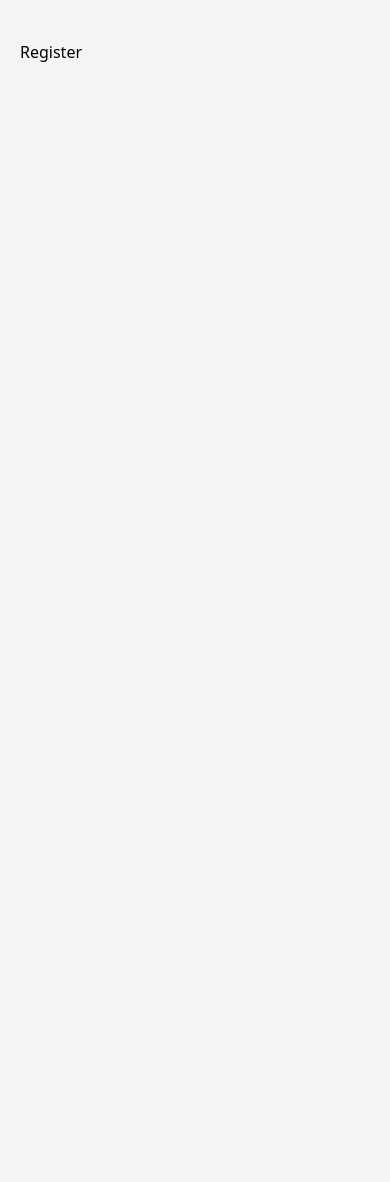
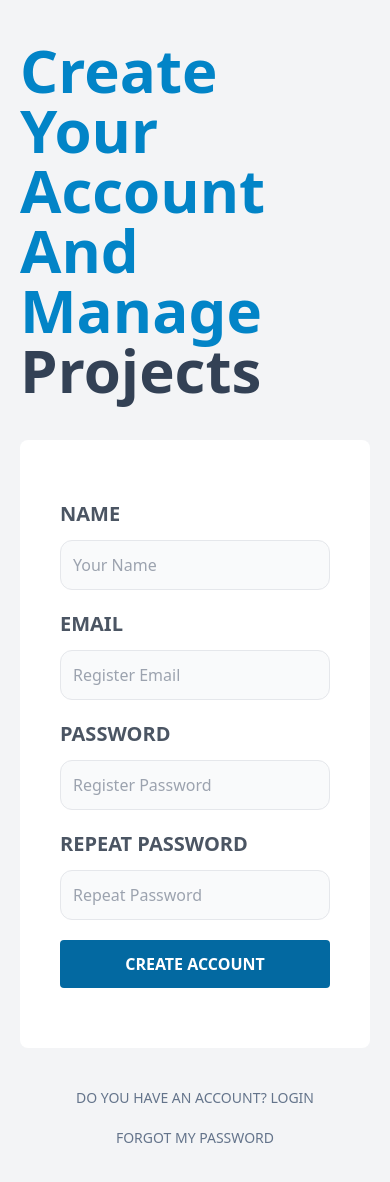
Before and after one commit to jcromerohdz/upTask-frontend, a React (Vite) app: page /register in a window 390 px wide. Shown: the top 1182 px of the page. Before the commit the page ends 864 px from the top, so only its background shows below. Built offline with nearby package versions, Linux system fonts and the light colour scheme.

Commit message:
Creating ConfirmAccount, ForgotPassword, Login, NewPassword and Register pages and stalying with taiwindcss, also validating that all filds are require on the register page

```diff
--- /dev/null
+++ b/src/components/Alert.jsx
@@ -0,0 +1,11 @@
+import React from 'react'
+
+const Alert = ({alertMsg}) => {
+  return (
+    <div className={`${alertMsg.error ? 'from-red-400 to-red-600': 'from-sky-400 to-sky-600'} bg-gradient-to-br text-center p-3 rounded-xl uppercase text-white font-bold text-sm my-10`}>
+      {alertMsg.msg}
+    </div>
+  )
+}
+
+export default Alert
--- a/src/pages/ConfirmAccount.jsx
+++ b/src/pages/ConfirmAccount.jsx
@@ -2,7 +2,14 @@ import React from 'react'
 
 const ConfirmAccount = () => {
   return (
-    <div>ConfirmAccount</div>
+    <>
+      <h1 className='text-sky-600 font-black text-6xl capitalize'>
+        Confirm your account and start to create your {' '}
+        <span className='text-slate-700'>
+          projects
+        </span>
+      </h1>
+    </>
   )
 }
 
--- a/src/pages/ForgotPassword.jsx
+++ b/src/pages/ForgotPassword.jsx
@@ -1,8 +1,54 @@
 import React from 'react'
+import { Link } from 'react-router-dom'
 
 const ForgotPassword = () => {
   return (
-    <div>ForgotPassword</div>
+    <>
+      <h1 className='text-sky-600 font-black text-6xl capitalize'>
+        Recover your access for not losing your {' '}
+        <span className='text-slate-700'>
+          projects
+        </span>
+      </h1>
+      <form
+        className='my-10 bg-white showdow rounded-lg p-10'
+        action=""
+      >
+        <div className='my-5'>
+          <label
+            className='uppercase text-gray-600 block text-xl font-bold'
+            htmlFor="email"
+          >
+            Email
+          </label>
+          <input
+            id='email'
+            type="email"
+            placeholder="Your Email"
+            className='w-full mt-3 p-3 border rounded-xl bg-gray-50'
+          />
+        </div>
+        <input
+          type="submit"
+          value="Send Instructions"
+          className='bg-sky-700 mb-5 w-full py-3 text-white uppercase font-bold rounded hover:cursor-pointer hover:bg-sky-800 transition-colors'
+        />
+      </form>
+      <nav className="lg:flex lg:justify-between">
+        <Link
+          className='block text-center my-5 text-slate-500 uppercase text-sm hover:text-slate-800'
+          to='/'
+        >
+          Do you have an account? Login
+        </Link>
+        <Link
+          className='block text-center my-5 text-slate-500 uppercase text-sm hover:text-slate-800'
+          to='/register'
+        >
+          Don't have an account? Register
+        </Link>
+      </nav>
+    </>
   )
 }
 
--- a/src/pages/Login.jsx
+++ b/src/pages/Login.jsx
@@ -1,4 +1,5 @@
 import React from 'react'
+import { Link } from 'react-router-dom'
 
 const Login = () => {
   return (
@@ -41,14 +42,26 @@ const Login = () => {
             className='w-full mt-3 p-3 border rounded-xl bg-gray-50'
           />
         </div>
-
         <input
           type="submit"
           value="Start Session"
           className='bg-sky-700 mb-5 w-full py-3 text-white uppercase font-bold rounded hover:cursor-pointer hover:bg-sky-800 transition-colors'
         />
       </form>
-
+      <nav className="lg:flex lg:justify-between">
+        <Link
+          className='block text-center my-5 text-slate-500 uppercase text-sm hover:text-slate-800'
+          to='/register'
+        >
+          Don't have an account? Register
+        </Link>
+        <Link
+          className='block text-center my-5 text-slate-500 uppercase text-sm hover:text-slate-800'
+          to='/forgot-password'
+        >
+          Forgot My Password
+        </Link>
+      </nav>
     </>
   )
 }
--- a/src/pages/NewPassword.jsx
+++ b/src/pages/NewPassword.jsx
@@ -2,7 +2,39 @@ import React from 'react'
 
 const NewPassword = () => {
   return (
-    <div>NewPassword</div>
+    <>
+      <h1 className='text-sky-600 font-black text-6xl capitalize'>
+        Restore your password and not lose access to your {' '}
+        <span className='text-slate-700'>
+          projects
+        </span>
+      </h1>
+      <form
+        className='my-10 bg-white showdow rounded-lg p-10'
+        action=""
+      >
+        <div className='my-5'>
+          <label
+            className='uppercase text-gray-600 block text-xl font-bold'
+            htmlFor="password"
+          >
+            New Password
+          </label>
+          <input
+            id='password'
+            type="password"
+            placeholder="New Password"
+            className='w-full mt-3 p-3 border rounded-xl bg-gray-50'
+          />
+        </div>
+        <input
+          type="submit"
+          value="Create New Password"
+          className='bg-sky-700 mb-5 w-full py-3 text-white uppercase font-bold rounded hover:cursor-pointer hover:bg-sky-800 transition-colors'
+        />
+      </form>
+
+    </>
   )
 }
 
--- a/src/pages/Register.jsx
+++ b/src/pages/Register.jsx
@@ -1,8 +1,127 @@
-import React from 'react'
+import React, { useState} from 'react'
+import {Link} from 'react-router-dom'
+import Alert from '../components/Alert'
 
 const Register = () => {
+  const [ name, setName ] = useState('')
+  const [ email, setEmail ] = useState('')
+  const [ password, setPassword ] = useState('')
+  const [ repeatPassword, setRepeatPassword ] = useState('')
+  const [ alertMsg, setAlertMsg ] = useState({})
+
+
+  const handleSubmit = e => {
+    e.preventDefault()
+
+    if([name, email, password, repeatPassword].includes('')){
+      setAlertMsg({
+        msg: 'All the fields are required',
+        error: true
+      })
+      return
+    }
+  }
+
+  const { msg } = alertMsg
+
   return (
-    <div>Register</div>
+    <>
+      <h1 className='text-sky-600 font-black text-6xl capitalize'>
+        Create your account and manage {' '}
+        <span className='text-slate-700'>
+          projects
+        </span>
+      </h1>
+      { msg && <Alert  alertMsg={alertMsg}/>}
+      <form
+        className='my-10 bg-white showdow rounded-lg p-10'
+        onSubmit={handleSubmit}
+      >
+        <div className='my-5'>
+          <label
+            className='uppercase text-gray-600 block text-xl font-bold'
+            htmlFor="name"
+          >
+            Name
+          </label>
+          <input
+            id='name'
+            type="text"
+            placeholder="Your Name"
+            className='w-full mt-3 p-3 border rounded-xl bg-gray-50'
+            value={name}
+            onChange={e => setName(e.target.value)}
+          />
+        </div>
+        <div className='my-5'>
+          <label
+            className='uppercase text-gray-600 block text-xl font-bold'
+            htmlFor="email"
+          >
+            Email
+          </label>
+          <input
+            id='email'
+            type="email"
+            placeholder="Register Email"
+            className='w-full mt-3 p-3 border rounded-xl bg-gray-50'
+            value={email}
+            onChange={e => setEmail(e.target.value)}
+          />
+        </div>
+        <div className='my-5'>
+          <label
+            className='uppercase text-gray-600 block text-xl font-bold'
+            htmlFor="password"
+          >
+            Password
+          </label>
+          <input
+            id='password'
+            type="password"
+            placeholder="Register Password"
+            className='w-full mt-3 p-3 border rounded-xl bg-gray-50'
+            value={password}
+            onChange={e => setPassword(e.target.value)}
+          />
+        </div>
+        <div className='my-5'>
+          <label
+            className='uppercase text-gray-600 block text-xl font-bold'
+            htmlFor="password2"
+          >
+            Repeat Password
+          </label>
+          <input
+            id='password2'
+            type="password"
+            placeholder="Repeat Password"
+            className='w-full mt-3 p-3 border rounded-xl bg-gray-50'
+            value={repeatPassword}
+            onChange={e => setRepeatPassword(e.target.value)}
+          />
+        </div>
+        <input
+          type="submit"
+          value="Create Account"
+          className='bg-sky-700 mb-5 w-full py-3 text-white uppercase font-bold rounded hover:cursor-pointer hover:bg-sky-800 transition-colors'
+        />
+      </form>
+      <nav className="lg:flex lg:justify-between">
+        <Link
+          className='block text-center my-5 text-slate-500 uppercase text-sm hover:text-slate-800'
+          to='/'
+        >
+          Do you have an account? Login
+        </Link>
+        <Link
+          className='block text-center my-5 text-slate-500 uppercase text-sm hover:text-slate-800'
+          to='/forgot-password'
+        >
+          Forgot My Password
+        </Link>
+      </nav>
+    </>
   )
 }
 
```
